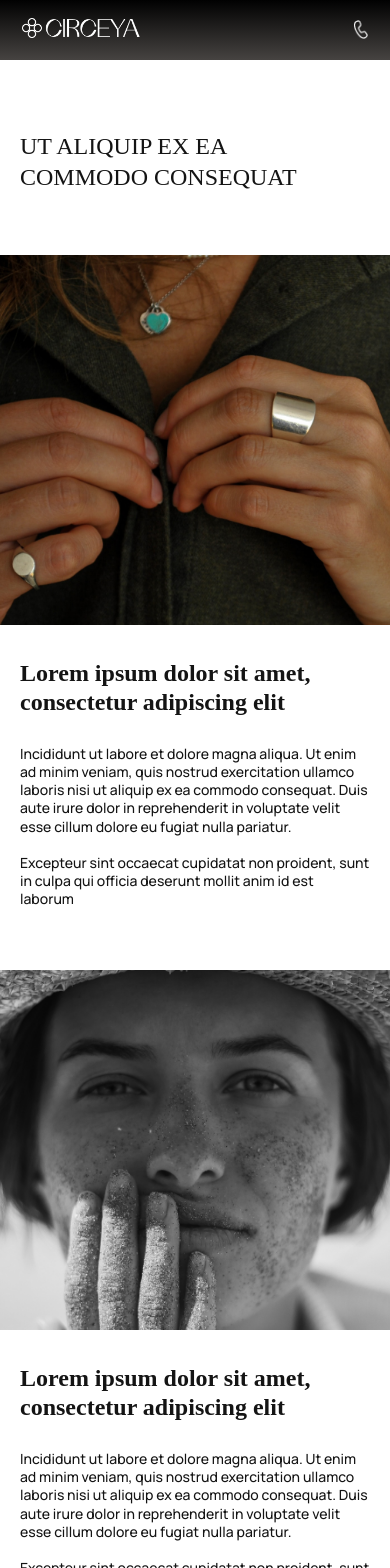
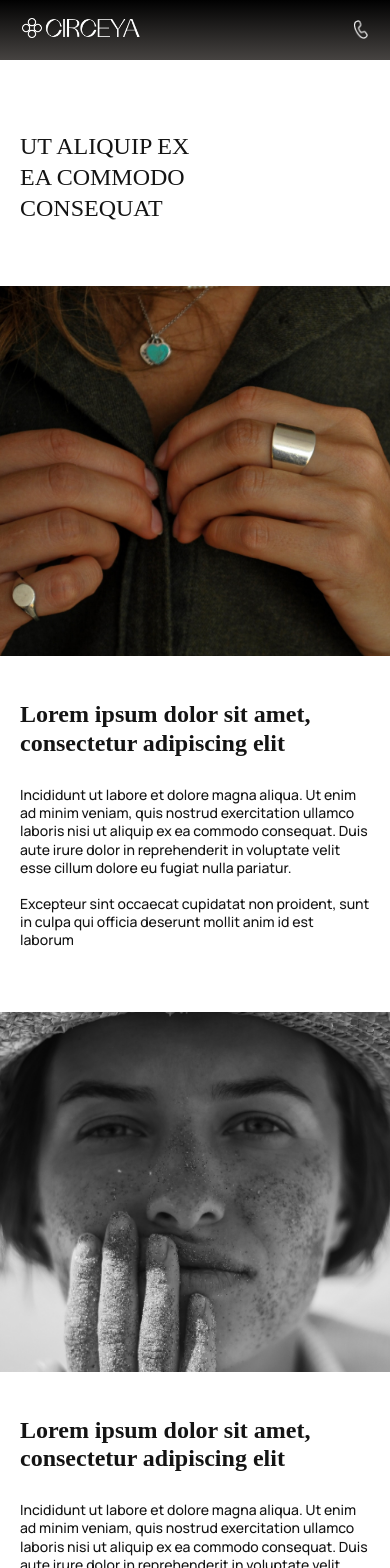
Before and after one commit to TonyFef/keepcalm, a Next.js app: page / in a window 390 px wide. Shown: the top 1568 px of the page. Built offline with nearby package versions, Linux system fonts and the light colour scheme.

Commit message:
fixed styles

```diff
--- a/styles/Footer.module.scss
+++ b/styles/Footer.module.scss
@@ -12,7 +12,8 @@
 @media screen and (max-width: 760px) {
   .footer {
     span {
-      padding-top: 165px;
+      margin-top: 15px;
+      padding-top: 160px;
       padding-bottom: 18px;
     }
   }
--- a/styles/MainContent.module.scss
+++ b/styles/MainContent.module.scss
@@ -124,7 +124,7 @@
       }
     }
     &--text {
-      padding: 30px 20px 0;
+      padding: 40px 20px 0;
       // padding-top: 8px;
       h3 {
         font-size: 24px;
--- a/styles/MainSection.module.scss
+++ b/styles/MainSection.module.scss
@@ -15,12 +15,12 @@
 
 @media screen and (max-width: 760px) {
   .section {
-    padding-bottom: 50px;
+    padding-bottom: 64px;
     &--title {
       padding: 71px 20px 0;
       h2 {
         font-size: 24px;
-        max-width: 80%;
+        max-width: 55%;
       }
     }
   }
--- a/styles/Slider.module.scss
+++ b/styles/Slider.module.scss
@@ -48,12 +48,6 @@
   }
 }
 
-// @media screen and (max-width: 1200px) {
-//   .swiper {
-
-//   }
-// }
-
 @media screen and (max-width: 870px) {
   .swiper {
     margin-left: 50px;
```
Also changed, not shown: components/MainSecion/MainSection.tsx (line endings or trailing spaces).
